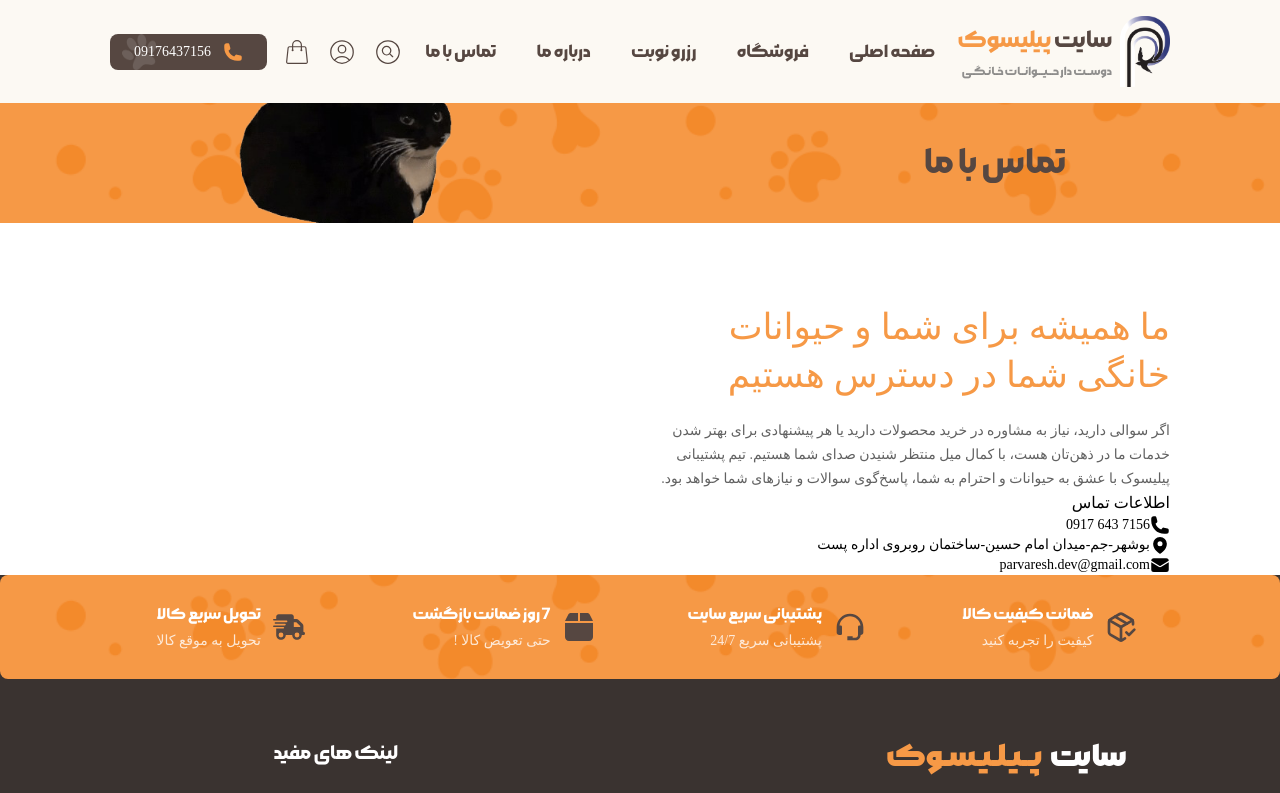
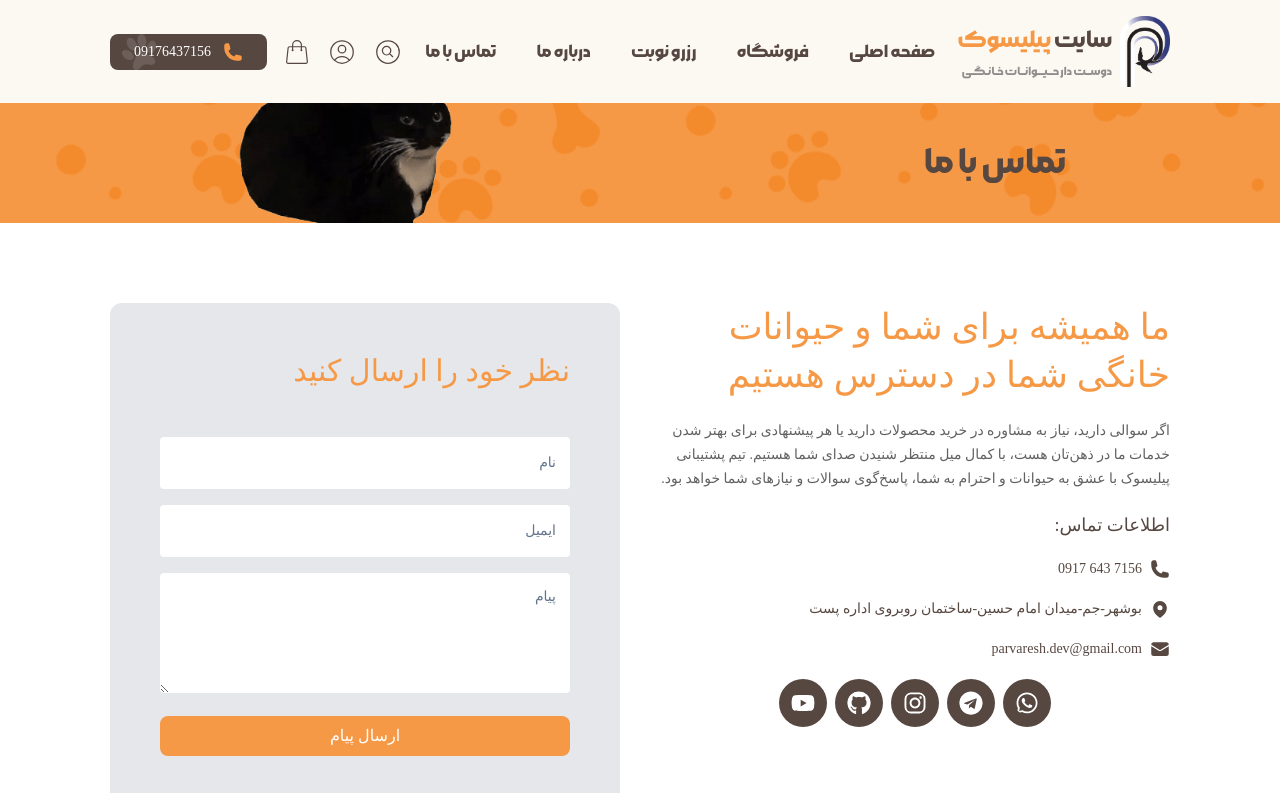
Before and after one commit to HoseinParvaresh/pet-shop, a Next.js app: page /contact in a window 1280 px wide. Shown: the top 793 px of the page. Built offline with nearby package versions, Linux system fonts and the light colour scheme; a web font is replaced by a local one.

Commit message:
contact page part 2 complete

```diff
--- a/src/pages/contact/index.js
+++ b/src/pages/contact/index.js
@@ -1,5 +1,21 @@
 import PageHead from "@/components/modules/PageHead/PageHead";
+import { FaWhatsapp } from "react-icons/fa";
+import { FaTelegram } from "react-icons/fa";
+import { FaInstagram } from "react-icons/fa";
+import { FaGithub } from "react-icons/fa6";
+import { FaYoutube } from "react-icons/fa";
+import { useState } from "react";
 export default function Contact() {
+
+    const [name,setName] = useState("")
+    const [email,setEmail] = useState("")
+    const [message,setMessage] = useState("")
+
+    const sendMessage = () => {
+        console.log("message");
+
+    }
+
     return (
         <div>
             <PageHead title="تماس با ما" image="cat-1.png" />
@@ -7,31 +23,49 @@ export default function Contact() {
                 {/* info */}
                 <div>
                     <p className="text-4xl/12 font-danaBold text-primary">ما همیشه برای شما و حیوانات خانگی شما در دسترس هستیم</p>
-                    <p className="text-sm/6 text-dark-secondary mt-5">اگر سوالی دارید، نیاز به مشاوره در خرید محصولات دارید یا هر پیشنهادی برای بهتر شدن خدمات ما در ذهن‌تان هست، با کمال میل منتظر شنیدن صدای شما هستیم. تیم پشتیبانی پیلیسوک با عشق به حیوانات و احترام به شما، پاسخ‌گوی سوالات و نیازهای شما خواهد بود.</p>
-                    <div>
-                        <p className="font-danaBold">اطلاعات تماس</p>
-                        <div className="flex">
+                    <p className="text-sm/6 text-dark-secondary my-5">اگر سوالی دارید، نیاز به مشاوره در خرید محصولات دارید یا هر پیشنهادی برای بهتر شدن خدمات ما در ذهن‌تان هست، با کمال میل منتظر شنیدن صدای شما هستیم. تیم پشتیبانی پیلیسوک با عشق به حیوانات و احترام به شما، پاسخ‌گوی سوالات و نیازهای شما خواهد بود.</p>
+                    {/* address / number / email */}
+                    <div className="space-y-5 text-dark-primary">
+                        <p className="font-danaBold text-lg ">اطلاعات تماس:</p>
+                        <div className="flex items-center gap-2">
                             <svg className="size-5">
                                 <use href="#phone"></use>
                             </svg>
                             <span className="dir-ltr text-sm"> 0917 643 7156</span>
                         </div>
-                        <div className="flex">
+                        <div className="flex items-center gap-2">
                             <svg className="size-5">
                                 <use href="#map-pin"></use>
                             </svg>
                             <span className="dir-ltr text-sm"> بوشهر-جم-میدان امام حسین-ساختمان روبروی اداره پست  </span>
                         </div>
-                        <div className="flex">
+                        <div className="flex items-center gap-2">
                             <svg className="size-5">
                                 <use href="#envelope"></use>
                             </svg>
                             <span className="dir-ltr text-sm"> parvaresh.dev@gmail.com </span>
                         </div>
                     </div>
+                    {/* social media */}
+                    <div className="flex-center gap-2 mt-5 *:size-12 *:text-white *:bg-dark-primary *:rounded-full *:p-3 *:shrink-0">
+                        <FaWhatsapp />
+                        <FaTelegram />
+                        <FaInstagram />
+                        <FaGithub />
+                        <FaYoutube />
+                    </div>
                 </div>
                 {/* form */}
-                <div></div>
+                <div className="bg-gray-200 rounded-xl p-12.5">
+                    <p className="text-3xl text-primary font-danaBold mb-12">نظر خود را ارسال کنید</p>
+                    <form action="#" className="space-y-4">
+                            <input name="name" type="text" value={name} onChange={e => setName(e.target.value)} placeholder="نام" className="text_input" required="" />
+                            <input name="name" type="text" value={email} onChange={e => setEmail(e.target.value)} placeholder="ایمیل" className="text_input" required="" />
+                            <textarea className="textarea_input" value={message} onChange={e => setMessage(e.target.value)} placeholder="پیام" id="text" name="text" required=""></textarea>
+                            <button className="btn btn-primary w-full" onClick={sendMessage}> ارسال پیام </button>
+
+                    </form>
+                </div>
             </div>
         </div>
     );
```
